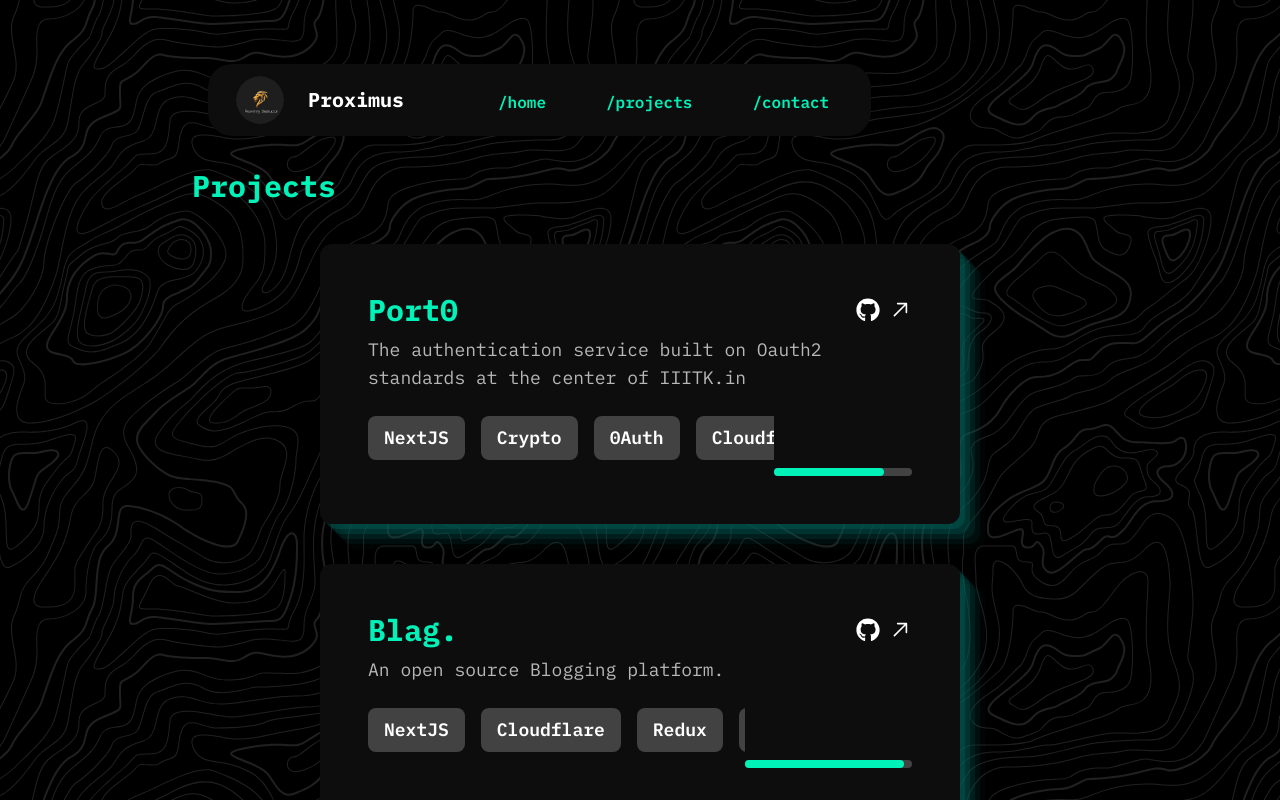
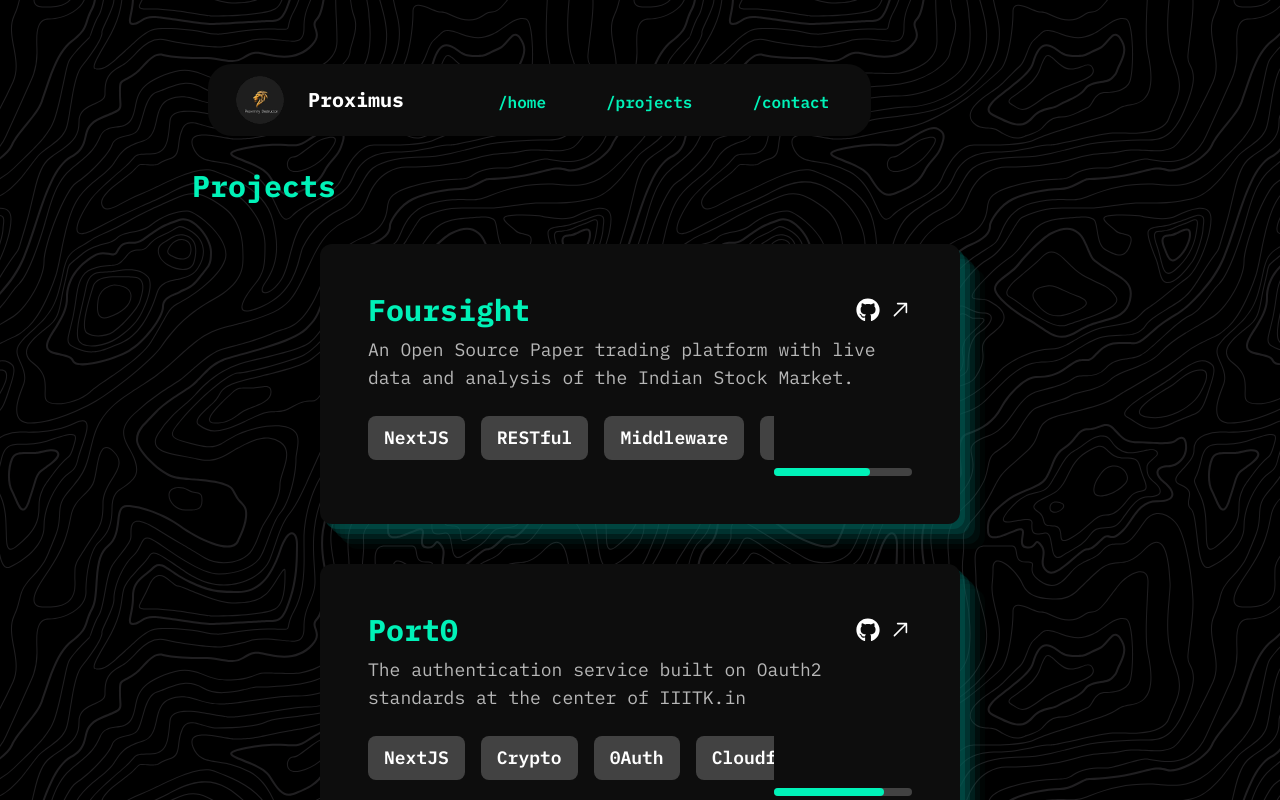
Before and after one commit to HarshIyer/website, a React (Vite) app: page /projects in a window 1280 px wide. Built offline with nearby package versions, Linux system fonts and the light colour scheme.

Commit message:
Update projects

```diff
--- a/src/App.tsx
+++ b/src/App.tsx
@@ -18,8 +18,8 @@ function App() {
           </div>
           <div className="mx-12">
             <LatestProjectCard
-              title="Blag."
-              description="An open source Blogging platform."
+              title="Foursight"
+              description="An open source trading and analysis platform for the Indian Stock Market."
             />
           </div>
         </div>
--- a/src/components/cards/LatestProjectCard.tsx
+++ b/src/components/cards/LatestProjectCard.tsx
@@ -26,7 +26,7 @@ const LatestProjectCard = (props: propsType) => {
     >
       <h1 className=" green-colored font-extrabold text-3xl">Latest Project</h1>
       <h3 className="font-semibold text-xl mt-2 text-white">{title}</h3>
-      <p className="text-gray-500 mt-2">{description}</p>
+      <p className="text-gray-500 mt-2 max-w-[480px]">{description}</p>
     </div>
   );
 };
--- a/src/projects/App.tsx
+++ b/src/projects/App.tsx
@@ -22,6 +22,14 @@ const ProjectsPage = () => {
         </h1>
       </div>
       <div>
+        <ProjectCard
+          title="Foursight"
+          description="An Open Source Paper trading platform with live data and analysis of the Indian Stock Market."
+          tags={["NextJS", "RESTful", "Middleware", "0Auth", "Hono"]}
+          github="https://github.com/HarshIyer/Foursight"
+          progress={70}
+          website="https://foursight.harshiyer.me/"
+        />
         <ProjectCard
           title="Port0"
           description="The authentication service built on Oauth2 standards at the center of IIITK.in"
```
